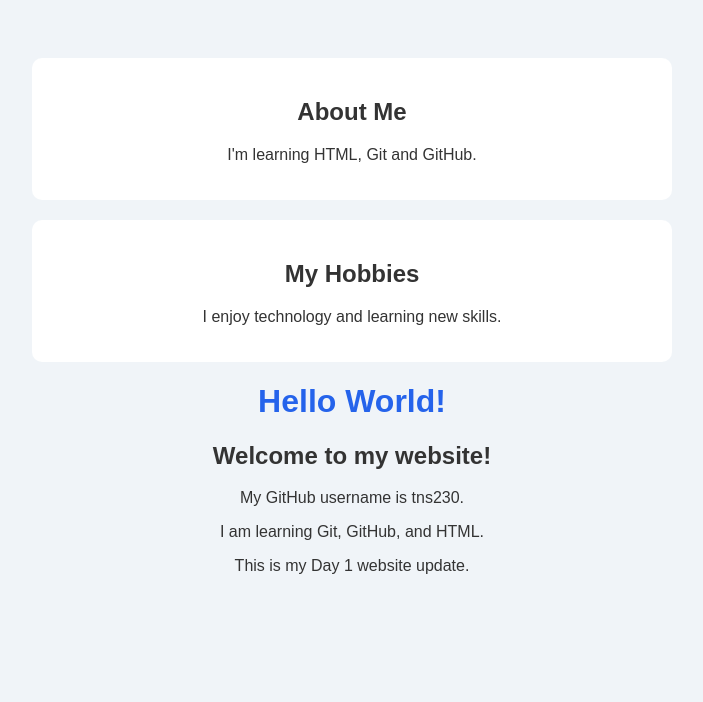
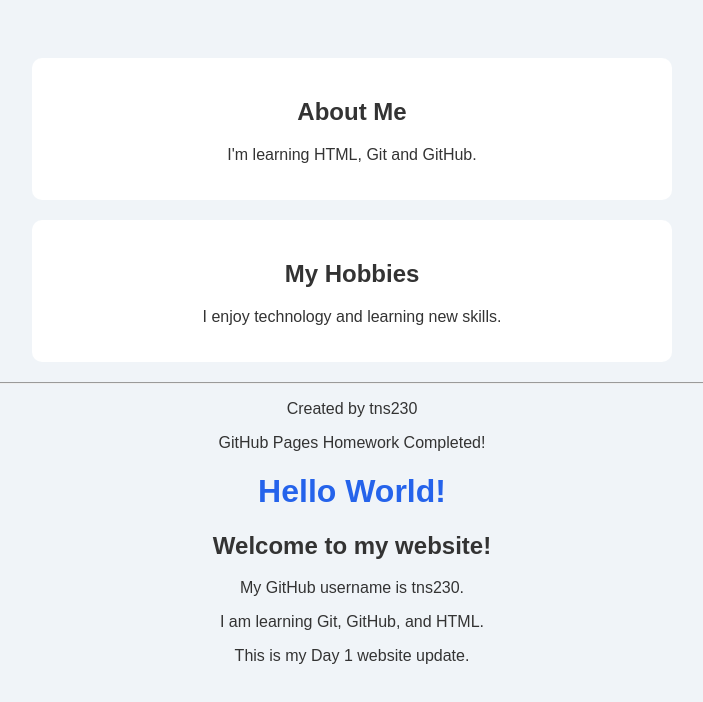
Before and after one commit to tns230/tns230.github.io, a plain HTML site: page index.html in a window 1280 px wide. Shown: the whole page, without its empty margins (288-991 px from the left). Drawn offline with Linux system fonts and the light colour scheme.

Commit message:
Add footer and finish website

```diff
--- a/index.html
+++ b/index.html
@@ -35,6 +35,11 @@
     <h2>My Hobbies</h2>
     <p>I enjoy technology and learning new skills.</p>
 </section>
+<footer>
+    <hr>
+    <p>Created by tns230</p>
+    <p>GitHub Pages Homework Completed!</p>
+</footer>
 <body>
     <h1>Hello World!</h1>
     <h2>Welcome to my website!</h2>
```
